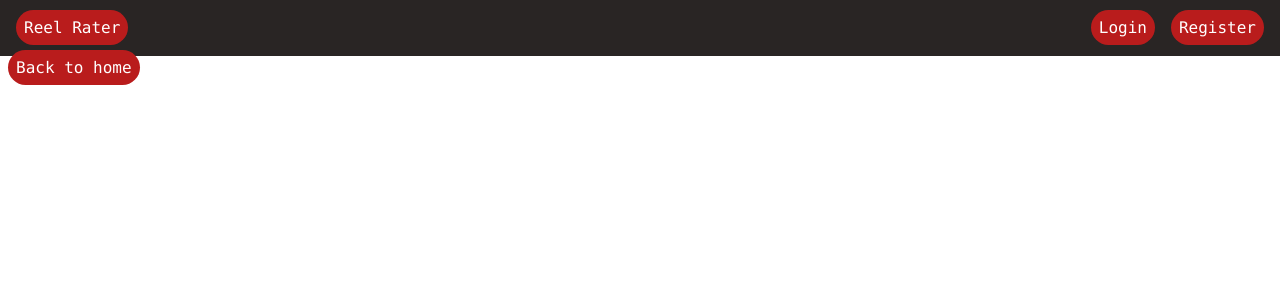
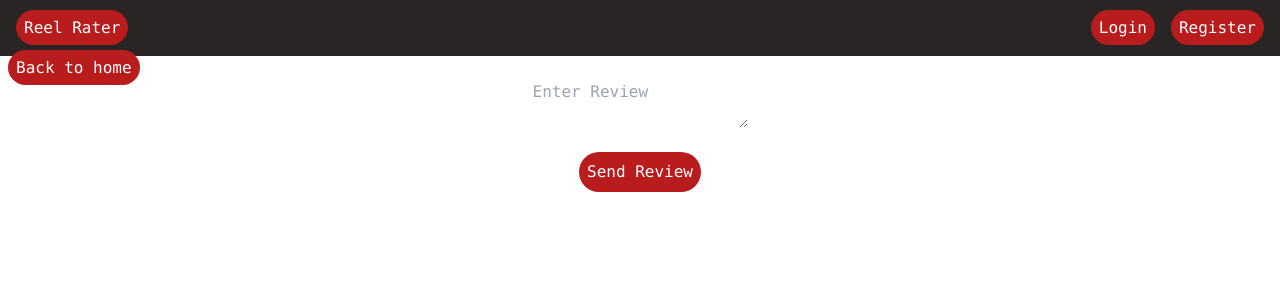
Before and after one commit to gortiz2021/Reel-Rater-App, a Next.js app in the folder reel-rater-frontend/reel-rater/: page /review/1 in a window 1280 px wide. Shown: the top 300 px of the page. Built offline with nearby package versions, Linux system fonts and the light colour scheme; no server answers.

Commit message:
Working on review page

```diff
--- a/reel-rater-frontend/reel-rater/next.config.js
+++ b/reel-rater-frontend/reel-rater/next.config.js
@@ -1,4 +1,8 @@
 /** @type {import('next').NextConfig} */
-const nextConfig = {}
+const nextConfig = {
+    experimental: {
+      serverActions: true,
+    },
+  }
 
 module.exports = nextConfig
--- a/reel-rater-frontend/reel-rater/package.json
+++ b/reel-rater-frontend/reel-rater/package.json
@@ -20,6 +20,7 @@
     "next": "13.4.9",
     "react": "18.2.0",
     "react-dom": "18.2.0",
+    "react-hook-form": "^7.45.1",
     "typescript": "5.1.6"
   },
   "devDependencies": {
--- a/reel-rater-frontend/reel-rater/src/app/components/Movies.tsx
+++ b/reel-rater-frontend/reel-rater/src/app/components/Movies.tsx
@@ -1,11 +1,11 @@
 import Link from "next/link";
-import getAllMovies from "../lib/getAllMovies";
-import { FontAwesomeIcon } from "@fortawesome/react-fontawesome";
-import {
-  faCircleArrowLeft,
-  faCircleArrowRight,
-} from "@fortawesome/free-solid-svg-icons";
-import "@fortawesome/fontawesome-svg-core/styles.css";
+// import getAllMovies from "../lib/getAllMovies";
+// import { FontAwesomeIcon } from "@fortawesome/react-fontawesome";
+// import {
+//   faCircleArrowLeft,
+//   faCircleArrowRight,
+// } from "@fortawesome/free-solid-svg-icons";
+// import "@fortawesome/fontawesome-svg-core/styles.css";
 import Trailer from "./Trailer";
 
 type Props = {
@@ -23,7 +23,7 @@ export default async function Movies({ movies }: Props) {
           <div key={movie.imdbId} className="flex flex-row items-center py-4 ">
             <h1 className="mr-4">{movie.title}</h1>
             <div className="flex flex-row flex-nowrap items-center ml-auto">
-              <Link href={`/review/${movie.id}`} className="mr-8">Review</Link>
+              <Link href={`/review/${movie.id}`} className="btn-primary mr-8">Review</Link>
               <Trailer movie={movie}></Trailer>
             </div>
           </div>
--- /dev/null
+++ b/reel-rater-frontend/reel-rater/src/app/lib/getMovieById.tsx
@@ -0,0 +1,10 @@
+export default async function getMovieById(id: number) {
+  const response = await fetch(
+    `http://localhost:8080/api/v1/ReelRater/movies/${id}`
+  );
+  if (!response.ok) {
+    // This will activate the closest `error.js` Error Boundary
+    throw new Error("Failed to fetch data");
+  }
+  return response.json();
+}
--- a/reel-rater-frontend/reel-rater/src/app/page.tsx
+++ b/reel-rater-frontend/reel-rater/src/app/page.tsx
@@ -1,9 +1,9 @@
-import Link from "next/link";
+// import Link from "next/link";
 import getAllMovies from "../app/lib/getAllMovies";
 
 import Movies from "./components/Movies";
-import Trailer from "./components/Trailer";
-import Review from "./review/[id]/page";
+// import Trailer from "./components/Trailer";
+// import Review from "./review/[id]/page";
 
 export default async function Home() {
 
@@ -15,10 +15,6 @@ export default async function Home() {
       <div className="flex justify-center items-center m-auto h-screen">
         <Movies movies={movies}/>
       </div>
-      <div className="flex justify-evenly mx-auto">
-        {/* <Trailer /> */}
-        {/* <Link className="btn-primary" href="/review/id">Review</Link> */}
-      </div>
     </main>
   );
 }
--- a/reel-rater-frontend/reel-rater/src/app/review/[id]/page.tsx
+++ b/reel-rater-frontend/reel-rater/src/app/review/[id]/page.tsx
@@ -1,9 +1,43 @@
+"use client";
+
 import Link from "next/link";
+import { useParams } from "next/navigation";
+import { useState } from "react";
+import getMovieById from "@/app/lib/getMovieById";
 
-export default function Review() {
+export default function Review(id: number) {
+  const params = useParams();
+  // console.log(params);
+
+  function reviewSubmit() {
+    console.log(review);
+  }
+
+  const [review, setReview] = useState('');
+
   return (
-    <Link className="btn-primary" href="/">
+    <div>
+      <Link className="btn-primary" href="/">
         Back to home
-    </Link>
-  )
+      </Link>
+
+      <form
+        action={getMovieById(id)}
+        className="flex flex-col items-center"
+        onSubmit={reviewSubmit}
+      >
+        <textarea
+          placeholder="Enter Review"
+          value={review}
+          onChange={(e) => setReview(e.target.value)}
+          className="text-black"
+        ></textarea>
+        <button type="submit" className="btn-primary mt-6">
+          Send Review
+        </button>
+      </form>
+
+      <div></div>
+    </div>
+  );
 }
```
Also changed, not shown: 1 other file (tests, documents, lock files or other folders).
